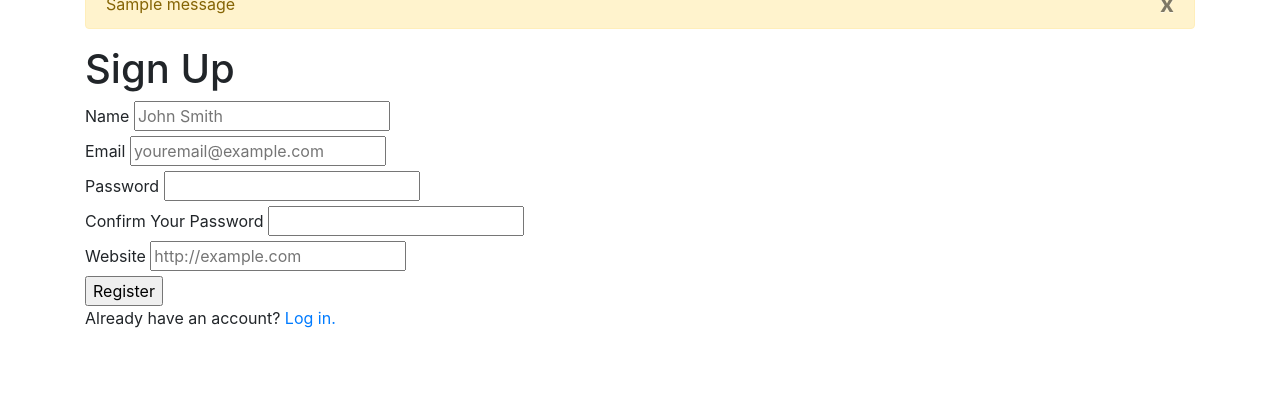
After one commit to JRC98-NJIT-GitHub/Final-Project, a Flask app: page /signup in a window 1280 px wide. The commit adds this page. Shown: the part 381-800 px from the top of the page. Run offline with Flask 2, Linux system fonts and the light colour scheme; tables that the repository leaves empty hold one stand-in row (values such as "Sample post"); one stand-in notice (Sample message) is shown; some libraries are stand-ins or nearby versions.

Commit message:
FEATURE: implemented flash login

```diff
--- a/app/config.py
+++ b/app/config.py
@@ -13,3 +13,7 @@ class Config:
         MYSQL_DATABASE_USER, MYSQL_DATABASE_PASSWORD, MYSQL_DATABASE_HOST, MYSQL_DATABASE_PORT,MYSQL_DATABASE_DB)
     SQLALCHEMY_ECHO = False
     SQLALCHEMY_TRACK_MODIFICATIONS = False
+
+
+#    FLASK_APP = 'wsgi.py'
+    SECRET_KEY = 'GDtfDCFYjD'
--- a/app/finalproject/__init__.py
+++ b/app/finalproject/__init__.py
@@ -2,11 +2,13 @@ from flask import Flask
 from flaskext.mysql import MySQL
 from pymysql.cursors import DictCursor
 from flask_sqlalchemy import SQLAlchemy
+from flask_login import LoginManager
 
 from . import view
 
 db = SQLAlchemy()
 mysql = MySQL(cursorclass=DictCursor)
+login_manager = LoginManager()
 
 def init_app():
     """Initialize the core finalproject."""
@@ -22,9 +24,11 @@ def init_app():
         # Include our Routes
         from . import routes
         from .view import routes
+        from . import auth
 
         # Register Blueprints
         from .view.routes import view_bp
         app.register_blueprint(view_bp)
+        app.register_blueprint(auth.auth_bp)
 
         return app
--- /dev/null
+++ b/app/finalproject/auth.py
@@ -0,0 +1,92 @@
+"""Routes for user authentication."""
+from flask import Blueprint, redirect, render_template, flash, request, session, url_for
+from flask_login import login_required, logout_user, current_user, login_user
+from .forms import LoginForm, SignupForm
+from .models import db, User
+from . import login_manager
+from flask import current_app as app
+
+# Blueprint Configuration
+auth_bp = Blueprint(
+    'auth_bp', __name__,
+    template_folder='templates',
+    static_folder='static'
+)
+
+
+@auth_bp.route('/login', methods=['GET', 'POST'])
+def login():
+    """
+    Log-in page for registered users.
+
+    GET requests serve Log-in page.
+    POST requests validate and redirect user to dashboard.
+    """
+    app.login_manager = login_manager
+
+    # Bypass if user is logged in
+    if current_user.is_authenticated:
+        return redirect(url_for('index'))
+
+    form = LoginForm()
+    # Validate login attempt
+    if form.validate_on_submit():
+        user = User.query.filter_by(email=form.email.data).first()
+        if user and user.check_password(password=form.password.data):
+            login_user(user)
+            next_page = request.args.get('next')
+            return redirect(next_page or url_for('index'))
+        flash('Invalid username/password combination')
+        return redirect(url_for('auth_bp.login'))
+    return render_template(
+        'login.jinja2',
+        form=form,
+        title='Log in.',
+        template='login-page',
+        body="Log in with your User account."
+    )
+
+@auth_bp.route('/signup', methods=['GET', 'POST'])
+def signup():
+    """
+    User sign-up page.
+
+    GET requests serve sign-up page.
+    POST requests validate form & user creation.
+    """
+    form = SignupForm()
+    if form.validate_on_submit():
+        existing_user = User.query.filter_by(email=form.email.data).first()
+        if existing_user is None:
+            user = User(
+                name=form.name.data,
+                email=form.email.data,
+                website=form.website.data
+            )
+            user.set_password(form.password.data)
+            db.session.add(user)
+            db.session.commit()  # Create new user
+            login_user(user)  # Log in as newly created user
+            return redirect(url_for('index'))
+        flash('A user already exists with that email address.')
+    return render_template(
+        'signup.jinja2',
+        title='Create an Account.',
+        form=form,
+        template='signup-page',
+        body="Sign up for a user account."
+    )
+
+@login_manager.user_loader
+def load_user(user_id):
+    """Check if user is logged-in on every page load."""
+    if user_id is not None:
+        return User.query.get(user_id)
+    return None
+
+
+@login_manager.unauthorized_handler
+def unauthorized():
+    """Redirect unauthorized users to Login page."""
+    flash('You must be logged in to view that page.')
+    return redirect(url_for('auth_bp.login'))
--- /dev/null
+++ b/app/finalproject/forms.py
@@ -0,0 +1,58 @@
+"""Sign-up & log-in forms."""
+from flask_wtf import FlaskForm
+from wtforms import StringField, PasswordField, SubmitField
+from wtforms.validators import (
+    DataRequired,
+    Email,
+    EqualTo,
+    Length,
+    Optional
+)
+
+
+class SignupForm(FlaskForm):
+    """User Sign-up Form."""
+    name = StringField(
+        'Name',
+        validators=[DataRequired()]
+    )
+    email = StringField(
+        'Email',
+        validators=[
+            Length(min=6),
+            Email(message='Enter a valid email.'),
+            DataRequired()
+        ]
+    )
+    password = PasswordField(
+        'Password',
+        validators=[
+            DataRequired(),
+            Length(min=6, message='Select a stronger password.')
+        ]
+    )
+    confirm = PasswordField(
+        'Confirm Your Password',
+        validators=[
+            DataRequired(),
+            EqualTo('password', message='Passwords must match.')
+        ]
+    )
+    website = StringField(
+        'Website',
+        validators=[Optional()]
+    )
+    submit = SubmitField('Register')
+
+
+class LoginForm(FlaskForm):
+    """User Log-in Form."""
+    email = StringField(
+        'Email',
+        validators=[
+            DataRequired(),
+            Email(message='Enter a valid email.')
+        ]
+    )
+    password = PasswordField('Password', validators=[DataRequired()])
+    submit = SubmitField('Log In')
--- a/app/finalproject/templates/layout.html
+++ b/app/finalproject/templates/layout.html
@@ -39,6 +39,12 @@
         <li class="nav-item active">
             <a class="btn btn-success pl-2 lr-2 ml-3" href="/team/new">Add +<span class="sr-only">(current)</span></a>
         </li>
+        <li class="nav-item active">
+            <a class="btn btn-success pl-2 lr-2 ml-3" href="/login">Login</a>
+        </li>
+        <li class="nav-item active">
+            <a class="btn btn-success pl-2 lr-2 ml-3" href="/logout">Logout</a>
+        </li>
     </ul>
   </div>
 </nav>
--- /dev/null
+++ b/app/finalproject/templates/signup.jinja2
@@ -0,0 +1,94 @@
+{% extends "layout.html" %}
+
+
+{% block content %}
+  <div class="form-wrapper">
+
+    <div class="logo">
+      <img
+        src="{{ url_for('static', filename='dist/img/logo.png') }}"
+        alt="logo"
+      />
+    </div>
+
+    {% for message in get_flashed_messages() %}
+      <div class="alert alert-warning">
+        <button
+          type="button"
+          class="close"
+          data-dismiss="alert">
+          x
+        </button>
+        {{ message }}
+      </div>
+    {% endfor %}
+
+    <h1>Sign Up</h1>
+
+    <form method="POST" action="/signup">
+      {{ form.csrf_token }}
+
+      <fieldset class="name">
+        {{ form.name.label }}
+        {{ form.name(placeholder='John Smith') }}
+        {% if form.name.errors %}
+          <ul class="errors">
+            {% for error in form.email.errors %}
+              <li>{{ error }}</li>{% endfor %}
+          </ul>
+        {% endif %}
+      </fieldset>
+
+      <fieldset class="email">
+        {{ form.email.label }}
+        {{ form.email(placeholder='youremail@example.com') }}
+        {% if form.email.errors %}
+          <ul class="errors">
+            {% for error in form.email.errors %}
+              <li>{{ error }}</li>{% endfor %}
+          </ul>
+        {% endif %}
+      </fieldset>
+
+      <fieldset class="password">
+        {{ form.password.label }}
+        {{ form.password }}
+        {% if form.password.errors %}
+          <ul class="errors">
+            {% for error in form.password.errors %}
+              <li>{{ error }}</li>{% endfor %}
+          </ul>
+        {% endif %}
+      </fieldset>
+
+      <fieldset class="confirm">
+        {{ form.confirm.label }}
+        {{ form.confirm }}
+        {% if form.confirm.errors %}
+          <ul class="errors">
+            {% for error in form.confirm.errors %}
+              <li>{{ error }}</li>{% endfor %}
+          </ul>
+        {% endif %}
+      </fieldset>
+
+      <fieldset class="website">
+        {{ form.website.label }}
+        {{ form.website(placeholder='http://example.com') }}
+      </fieldset>
+
+      <div class="submit-button">
+        {{ form.submit }}
+      </div>
+
+    </form>
+
+    <div class="login-signup">
+      <div>
+        <span>Already have an account?</span>
+        <a href="{{ url_for('auth_bp.login') }}">Log in.</a>
+      </div>
+    </div>
+  </div>
+
+{% endblock %}
--- a/app/requirements.txt
+++ b/app/requirements.txt
@@ -2,3 +2,6 @@ Flask
 flask-mysql
 simplejson
 flask-sqlalchemy
+flask-login
+flask-wtf
+email_validator
```
Also changed, not shown: app/finalproject/models.py (+61 -0 lines), app/finalproject/routes.py (+16 -3 lines), app/finalproject/templates/login.jinja2 (added, +65 -0 lines), db/init.sql (+12 -0 lines).
